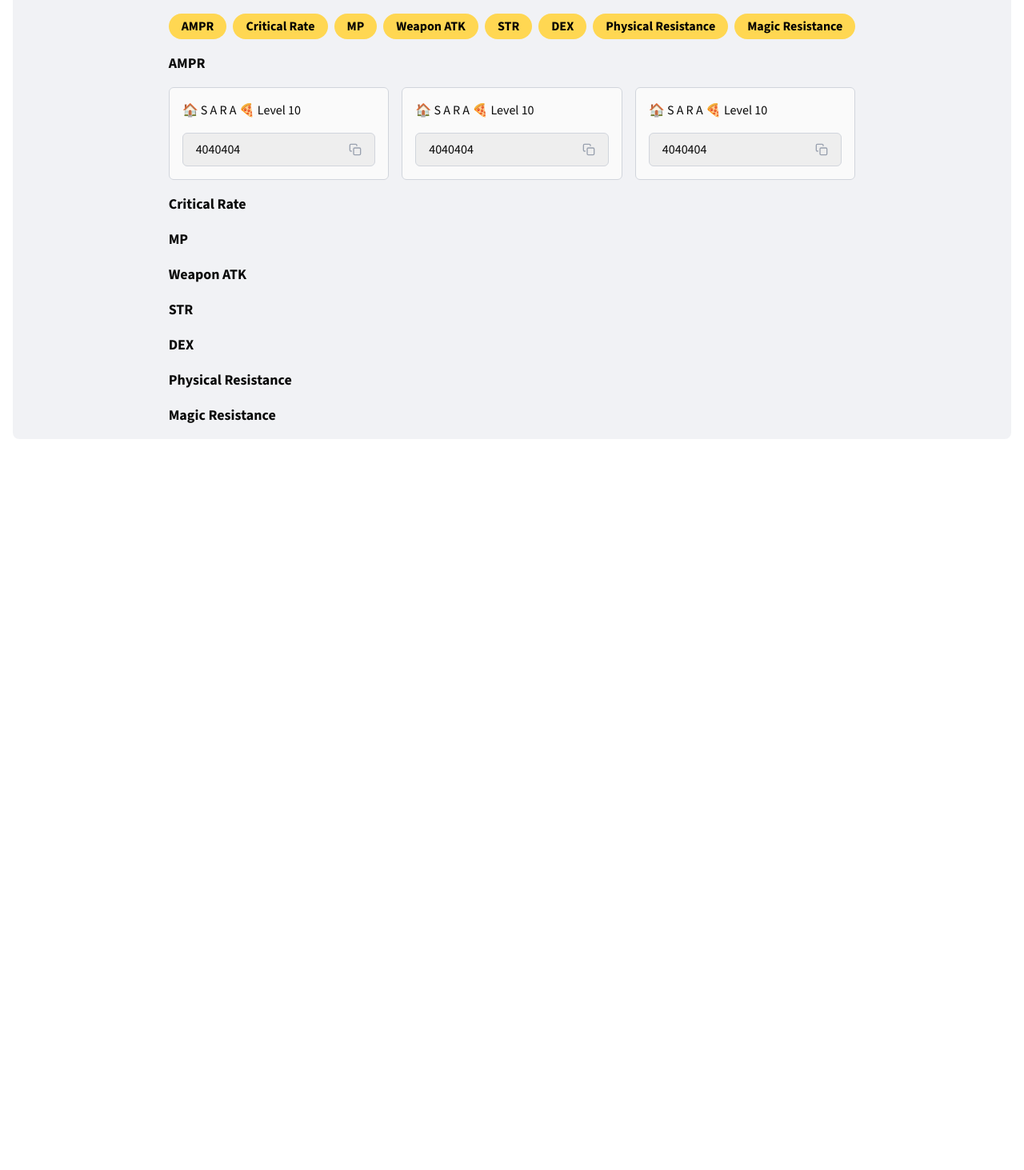
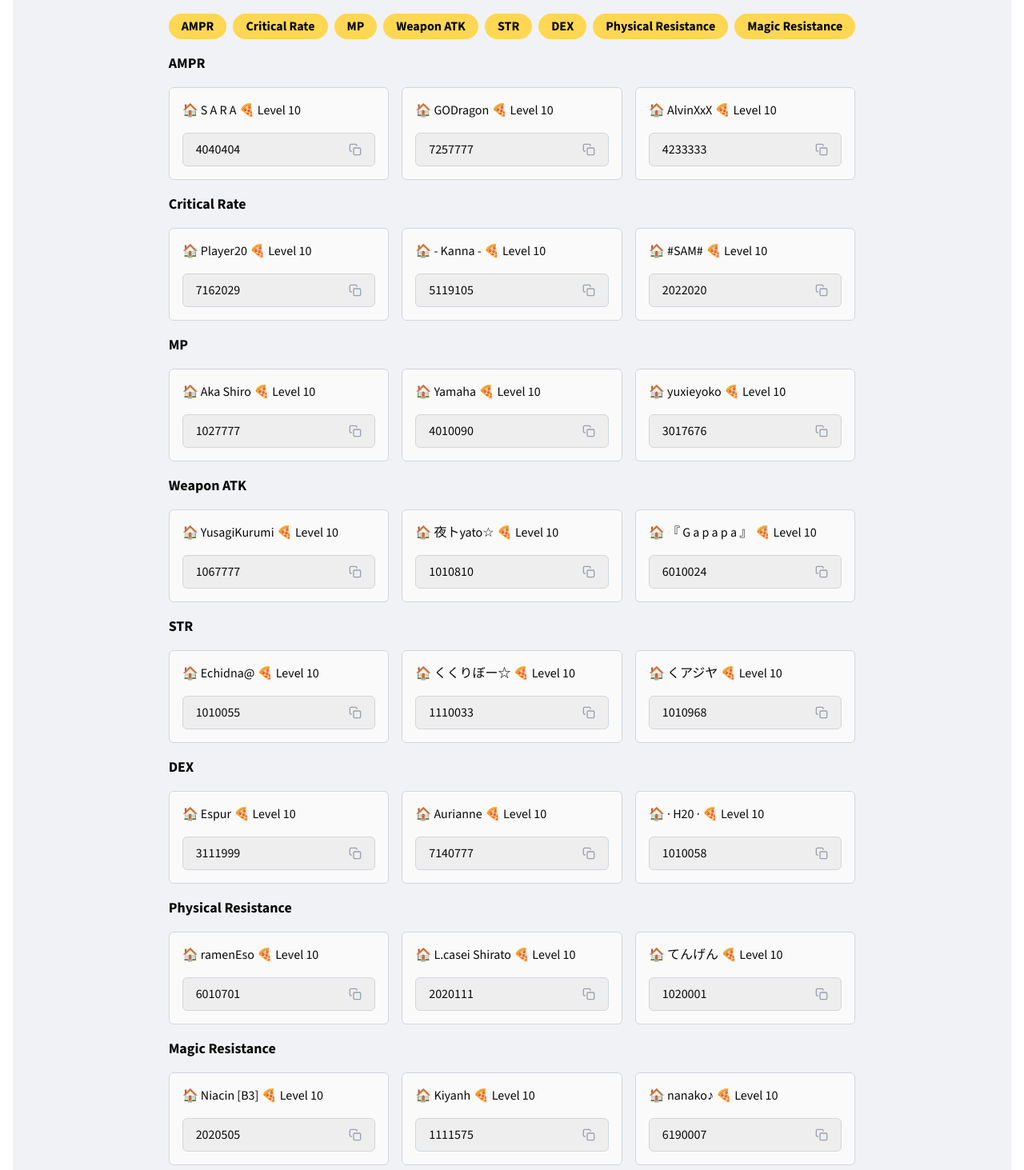
Before and after one commit to sefaron/potumdb-react, a React (Vite) app: page /food in a window 1280 px wide. Shown: the part 187-1650 px from the top of the page at 80% size. Before the commit the page ends 800 px from the top, so only its background shows below. Built offline with nearby package versions, Linux system fonts and the light colour scheme.

Commit message:
complete food buff implementation

```diff
--- a/src/pages/food/Food.jsx
+++ b/src/pages/food/Food.jsx
@@ -130,31 +130,79 @@ function Food() {
 
         <div className="grid grid-cols-1 sm:grid-cols-2 md:grid-cols-3 gap-2 sm:gap-4">
           <FoodCard owner="S A R A" lv="10" code="4040404" />
-          <FoodCard owner="S A R A" lv="10" code="4040404" />
-          <FoodCard owner="S A R A" lv="10" code="4040404" />
+          <FoodCard owner="GODragon" lv="10" code="7257777" />
+          <FoodCard owner="AlvinXxX" lv="10" code="4233333" />
         </div>
 
         <h2 className="text-lg font-bold" id="cr">
           Critical Rate
         </h2>
+
+        <div className="grid grid-cols-1 sm:grid-cols-2 md:grid-cols-3 gap-2 sm:gap-4">
+          <FoodCard owner="Player20" lv="10" code="7162029" />
+          <FoodCard owner="- Kanna -" lv="10" code="5119105" />
+          <FoodCard owner="#SAM#" lv="10" code="2022020" />
+        </div>
+
         <h2 className="text-lg font-bold" id="mp">
           MP
         </h2>
+
+        <div className="grid grid-cols-1 sm:grid-cols-2 md:grid-cols-3 gap-2 sm:gap-4">
+          <FoodCard owner="Aka Shiro" lv="10" code="1027777" />
+          <FoodCard owner="Yamaha" lv="10" code="4010090" />
+          <FoodCard owner="yuxieyoko" lv="10" code="3017676" />
+        </div>
+
         <h2 className="text-lg font-bold" id="watk">
           Weapon ATK
         </h2>
+
+        <div className="grid grid-cols-1 sm:grid-cols-2 md:grid-cols-3 gap-2 sm:gap-4">
+          <FoodCard owner="YusagiKurumi" lv="10" code="1067777" />
+          <FoodCard owner="夜トyato☆" lv="10" code="1010810" />
+          <FoodCard owner="『 G a p a p a 』" lv="10" code="6010024" />
+        </div>
+
         <h2 className="text-lg font-bold" id="str">
           STR
         </h2>
+
+        <div className="grid grid-cols-1 sm:grid-cols-2 md:grid-cols-3 gap-2 sm:gap-4">
+          <FoodCard owner="Echidna@" lv="10" code="1010055" />
+          <FoodCard owner="くくりぼー☆" lv="10" code="1110033" />
+          <FoodCard owner="くアジヤ" lv="10" code="1010968" />
+        </div>
+
         <h2 className="text-lg font-bold" id="dex">
           DEX
         </h2>
+
+        <div className="grid grid-cols-1 sm:grid-cols-2 md:grid-cols-3 gap-2 sm:gap-4">
+          <FoodCard owner="Espur" lv="10" code="3111999" />
+          <FoodCard owner="Aurianne" lv="10" code="7140777" />
+          <FoodCard owner="· H20 ·" lv="10" code="1010058" />
+        </div>
+
         <h2 className="text-lg font-bold" id="pres">
           Physical Resistance
         </h2>
+
+        <div className="grid grid-cols-1 sm:grid-cols-2 md:grid-cols-3 gap-2 sm:gap-4">
+          <FoodCard owner="ramenEso" lv="10" code="6010701" />
+          <FoodCard owner="L.casei Shirato" lv="10" code="2020111" />
+          <FoodCard owner="てんげん " lv="10" code="1020001" />
+        </div>
+
         <h2 className="text-lg font-bold" id="mres">
           Magic Resistance
         </h2>
+
+        <div className="grid grid-cols-1 sm:grid-cols-2 md:grid-cols-3 gap-2 sm:gap-4">
+          <FoodCard owner="Niacin [B3]" lv="10" code="2020505" />
+          <FoodCard owner="Kiyanh" lv="10" code="1111575" />
+          <FoodCard owner="nanako♪" lv="10" code="6190007" />
+        </div>
       </div>
     </main>
   );
```
